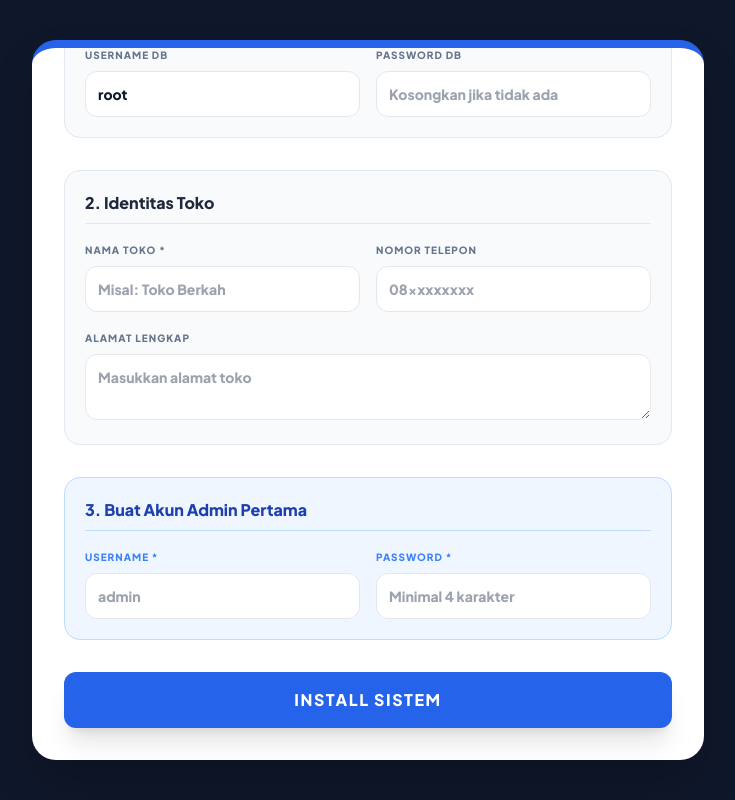
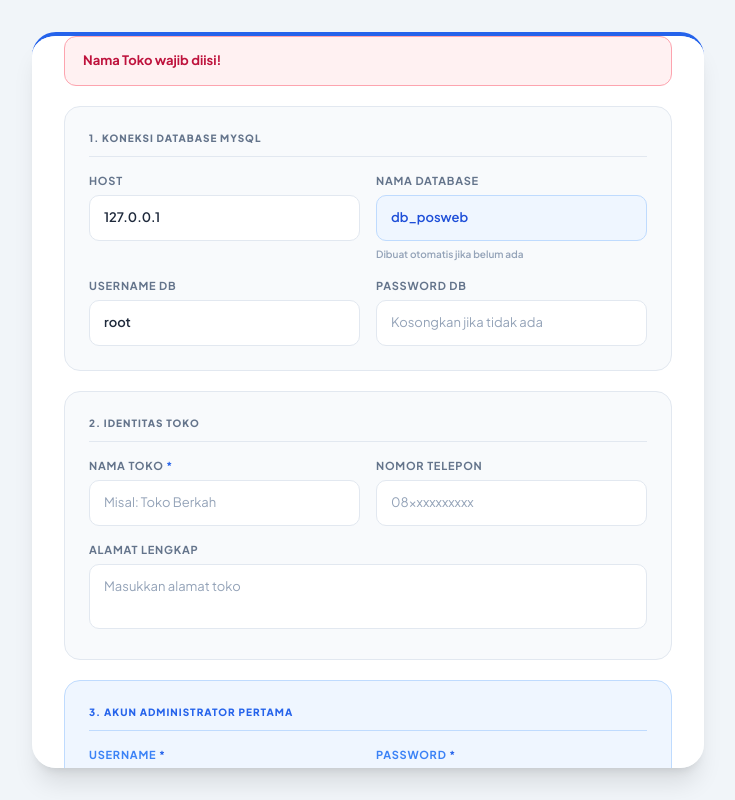
Before and after one commit to monologstorycom-pixel/poin-of-sale-by-rsby, a website: page public/setup/index.html in a window 1280 px wide. Both pictures are taken after a click on the button "INSTALL SISTEM". Shown: the whole page, without its empty margins (272-1007 px from the left). Drawn offline with nearby package versions, Linux system fonts and the light colour scheme.

Commit message:
Update index.html

```diff
--- a/public/setup/index.html
+++ b/public/setup/index.html
@@ -5,122 +5,216 @@
     <meta name="viewport" content="width=device-width, initial-scale=1.0">
     <title>Instalasi POSweb by Rsby</title>
     <script src="https://cdn.tailwindcss.com"></script>
-    <link href="https://fonts.googleapis.com/css2?family=Plus+Jakarta+Sans:wght@400;600;800&display=swap" rel="stylesheet">
+    <link href="https://fonts.googleapis.com/css2?family=Plus+Jakarta+Sans:wght@400;600;700;800&display=swap" rel="stylesheet">
     <style>
         body { font-family: 'Plus Jakarta Sans', sans-serif; }
         .custom-scroll::-webkit-scrollbar { width: 6px; }
         .custom-scroll::-webkit-scrollbar-thumb { background: #cbd5e1; border-radius: 10px; }
+
+        .input-field {
+            width: 100%;
+            padding: 12px 14px;
+            background: #ffffff;
+            border: 1.5px solid #e2e8f0;
+            border-radius: 10px;
+            font-family: 'Plus Jakarta Sans', sans-serif;
+            font-size: 13px;
+            font-weight: 600;
+            color: #1e293b;
+            outline: none;
+            transition: border-color 0.2s, box-shadow 0.2s;
+        }
+        .input-field:focus { border-color: #2563eb; box-shadow: 0 0 0 3px rgba(37,99,235,0.1); }
+        .input-field::placeholder { color: #94a3b8; font-weight: 500; }
+        .input-highlight { background: #eff6ff; border-color: #bfdbfe; color: #1d4ed8; }
+        .input-highlight:focus { border-color: #2563eb; box-shadow: 0 0 0 3px rgba(37,99,235,0.12); }
+
+        .section-box { background: #f8fafc; border: 1px solid #e2e8f0; border-radius: 16px; padding: 24px; }
+        .section-label { font-size: 10px; font-weight: 800; letter-spacing: 0.1em; text-transform: uppercase; color: #64748b; margin-bottom: 16px; padding-bottom: 10px; border-bottom: 1px solid #e2e8f0; }
+        .field-label { display: block; font-size: 11px; font-weight: 700; color: #64748b; text-transform: uppercase; letter-spacing: 0.07em; margin-bottom: 6px; }
+
+        .btn-install { width: 100%; padding: 16px; background: #1e293b; color: #fff; border: none; border-radius: 12px; font-family: 'Plus Jakarta Sans', sans-serif; font-size: 14px; font-weight: 800; letter-spacing: 0.06em; text-transform: uppercase; cursor: pointer; transition: background 0.2s, transform 0.1s, box-shadow 0.2s; box-shadow: 0 4px 12px rgba(30,41,59,0.25); }
+        .btn-install:hover:not(:disabled) { background: #0f172a; box-shadow: 0 6px 20px rgba(30,41,59,0.35); }
+        .btn-install:active:not(:disabled) { transform: scale(0.99); }
+        .btn-install:disabled { opacity: 0.6; cursor: not-allowed; }
+
+        .alert-box { display: none; padding: 14px 18px; border-radius: 12px; font-size: 13px; font-weight: 700; margin-bottom: 20px; }
+        .alert-box.show { display: block; }
+        .alert-box.success { background: #f0fdf4; border: 1px solid #86efac; color: #15803d; }
+        .alert-box.error   { background: #fff1f2; border: 1px solid #fda4af; color: #be123c; }
+
+        .copyright-bar { margin-top: 4px; padding: 12px 20px; background: #f1f5f9; border: 1px solid #e2e8f0; border-radius: 12px; text-align: center; }
+        .copyright-text { font-size: 11px; font-weight: 700; color: #94a3b8; letter-spacing: 0.04em; user-select: none; }
+        #__wm { position: absolute; left: -9999px; top: -9999px; opacity: 0; pointer-events: none; font-size: 1px; color: transparent; }
     </style>
 </head>
-<body class="bg-slate-900 text-slate-100 min-h-screen flex items-center justify-center p-4">
+<body class="bg-slate-100 text-slate-900 min-h-screen flex items-center justify-center p-4">
 
-    <div class="bg-white text-slate-900 p-6 md:p-8 rounded-3xl shadow-2xl w-full max-w-2xl border-t-8 border-blue-600 max-h-[90vh] overflow-y-auto custom-scroll">
-        <div class="text-center mb-8 mt-2">
-            <h1 class="text-3xl font-extrabold tracking-tight mb-2">POSweb <span class="text-blue-600">Installer</span></h1>
-            <p class="text-slate-500 text-sm font-semibold">Setup Database, Profil Toko & Akun Admin</p>
+    <span id="__wm" aria-hidden="true"></span>
+
+    <div class="bg-white rounded-3xl shadow-xl w-full max-w-2xl border-t-4 border-blue-600 max-h-[92vh] overflow-y-auto custom-scroll">
+
+        <div class="px-8 pt-8 pb-6 border-b border-slate-100">
+            <div class="flex items-center justify-between mb-1">
+                <h1 class="text-2xl font-extrabold tracking-tight">POSweb <span class="text-blue-600">by Rsby</span></h1>
+                <span class="bg-blue-50 text-blue-600 border border-blue-200 text-[10px] font-black px-3 py-1 rounded-full uppercase tracking-widest">v1.0</span>
+            </div>
+            <p class="text-slate-500 text-sm font-semibold">Setup Database &bull; Profil Toko &bull; Akun Admin</p>
         </div>
 
-        <div id="alertBox" class="hidden mb-6 p-4 rounded-xl font-bold text-sm text-center"></div>
+        <div class="px-8 py-6 space-y-5">
 
-        <div class="space-y-8">
-            <div class="bg-slate-50 p-5 rounded-2xl border border-slate-200">
-                <h3 class="font-black text-slate-800 mb-4 border-b pb-2">1. Koneksi Database MySQL</h3>
-                <div class="grid grid-cols-1 md:grid-cols-2 gap-4 text-sm font-bold">
-                    <div><label class="block text-slate-500 uppercase text-[10px] tracking-widest mb-1.5">Host</label><input type="text" id="dbHost" value="127.0.0.1" class="w-full p-3 bg-white border rounded-xl outline-none focus:ring-2 focus:ring-blue-500"></div>
-                    <div><label class="block text-slate-500 uppercase text-[10px] tracking-widest mb-1.5">Nama Database</label><input type="text" id="dbName" value="db_posweb" class="w-full p-3 bg-blue-50 border border-blue-200 text-blue-700 rounded-xl outline-none focus:ring-2 focus:ring-blue-500"></div>
-                    <div><label class="block text-slate-500 uppercase text-[10px] tracking-widest mb-1.5">Username DB</label><input type="text" id="dbUser" value="root" class="w-full p-3 bg-white border rounded-xl outline-none focus:ring-2 focus:ring-blue-500"></div>
-                    <div><label class="block text-slate-500 uppercase text-[10px] tracking-widest mb-1.5">Password DB</label><input type="password" id="dbPass" placeholder="Kosongkan jika tidak ada" class="w-full p-3 bg-white border rounded-xl outline-none focus:ring-2 focus:ring-blue-500"></div>
+            <div class="alert-box" id="alertBox"><span id="alertText"></span></div>
+
+            <div class="section-box">
+                <div class="section-label">1. Koneksi Database MySQL</div>
+                <div class="grid grid-cols-2 gap-4">
+                    <div>
+                        <label class="field-label">Host</label>
+                        <input type="text" id="dbHost" value="127.0.0.1" placeholder="127.0.0.1" class="input-field">
+                    </div>
+                    <div>
+                        <label class="field-label">Nama Database</label>
+                        <input type="text" id="dbName" value="db_posweb" placeholder="db_posweb" class="input-field input-highlight">
+                        <p class="text-[10px] text-slate-400 font-semibold mt-1.5">Dibuat otomatis jika belum ada</p>
+                    </div>
+                    <div>
+                        <label class="field-label">Username DB</label>
+                        <input type="text" id="dbUser" value="root" placeholder="root" class="input-field">
+                    </div>
+                    <div>
+                        <label class="field-label">Password DB</label>
+                        <input type="password" id="dbPass" placeholder="Kosongkan jika tidak ada" class="input-field">
+                    </div>
+                </div>
+
+            </div>
+
+            <div class="section-box">
+                <div class="section-label">2. Identitas Toko</div>
+                <div class="space-y-4">
+                    <div class="grid grid-cols-2 gap-4">
+                        <div>
+                            <label class="field-label">Nama Toko <span class="text-blue-600">*</span></label>
+                            <input type="text" id="tokoNama" placeholder="Misal: Toko Berkah" class="input-field">
+                        </div>
+                        <div>
+                            <label class="field-label">Nomor Telepon</label>
+                            <input type="text" id="tokoTelp" placeholder="08xxxxxxxxxx" class="input-field">
+                        </div>
+                    </div>
+                    <div>
+                        <label class="field-label">Alamat Lengkap</label>
+                        <textarea id="tokoAlamat" rows="2" placeholder="Masukkan alamat toko" class="input-field" style="resize:none;"></textarea>
+                    </div>
                 </div>
             </div>
 
-            <div class="bg-slate-50 p-5 rounded-2xl border border-slate-200">
-                <h3 class="font-black text-slate-800 mb-4 border-b pb-2">2. Identitas Toko</h3>
-                <div class="space-y-4 text-sm font-bold">
-                    <div class="grid grid-cols-1 md:grid-cols-2 gap-4">
-                        <div><label class="block text-slate-500 uppercase text-[10px] tracking-widest mb-1.5">Nama Toko *</label><input type="text" id="tokoNama" placeholder="Misal: Toko Berkah" class="w-full p-3 bg-white border rounded-xl outline-none focus:ring-2 focus:ring-blue-500"></div>
-                        <div><label class="block text-slate-500 uppercase text-[10px] tracking-widest mb-1.5">Nomor Telepon</label><input type="text" id="tokoTelp" placeholder="08xxxxxxxx" class="w-full p-3 bg-white border rounded-xl outline-none focus:ring-2 focus:ring-blue-500"></div>
+            <div class="section-box" style="background:#eff6ff; border-color:#bfdbfe;">
+                <div class="section-label" style="color:#2563eb; border-color:#bfdbfe;">3. Akun Administrator Pertama</div>
+                <div class="grid grid-cols-2 gap-4">
+                    <div>
+                        <label class="field-label" style="color:#3b82f6;">Username <span class="text-blue-600">*</span></label>
+                        <input type="text" id="ownerUser" placeholder="admin" class="input-field" autocomplete="new-password">
                     </div>
-                    <div><label class="block text-slate-500 uppercase text-[10px] tracking-widest mb-1.5">Alamat Lengkap</label><textarea id="tokoAlamat" rows="2" placeholder="Masukkan alamat toko" class="w-full p-3 bg-white border rounded-xl outline-none focus:ring-2 focus:ring-blue-500"></textarea></div>
+                    <div>
+                        <label class="field-label" style="color:#3b82f6;">Password <span class="text-blue-600">*</span></label>
+                        <input type="password" id="ownerPass" placeholder="Minimal 4 karakter" class="input-field" autocomplete="new-password">
+                    </div>
                 </div>
+                <p class="text-[11px] text-blue-500 font-bold mt-3">Akun ini otomatis mendapat semua hak akses (Super Admin)</p>
             </div>
 
-            <div class="bg-blue-50 p-5 rounded-2xl border border-blue-200">
-                <h3 class="font-black text-blue-800 mb-4 border-b border-blue-200 pb-2">3. Buat Akun Admin Pertama</h3>
-                <div class="grid grid-cols-1 md:grid-cols-2 gap-4 text-sm font-bold">
-                    <div><label class="block text-blue-500 uppercase text-[10px] tracking-widest mb-1.5">Username *</label><input type="text" id="ownerUser" placeholder="admin" class="w-full p-3 bg-white border rounded-xl outline-none focus:ring-2 focus:ring-blue-500"></div>
-                    <div><label class="block text-blue-500 uppercase text-[10px] tracking-widest mb-1.5">Password *</label><input type="password" id="ownerPass" placeholder="Minimal 4 karakter" class="w-full p-3 bg-white border rounded-xl outline-none focus:ring-2 focus:ring-blue-500"></div>
-                </div>
+            <button class="btn-install" id="btnInstall" onclick="prosesInstalasi()">Install Sistem</button>
+
+        </div>
+
+        <div class="px-8 pb-8">
+            <div class="copyright-bar">
+                <p class="copyright-text" id="__cpt"></p>
             </div>
         </div>
 
-        <button id="btnInstall" onclick="prosesInstalasi()" class="w-full bg-blue-600 text-white py-4 mt-8 rounded-xl font-black uppercase tracking-widest hover:bg-blue-700 shadow-xl active:scale-95 transition">
-            Install Sistem
-        </button>
     </div>
 
     <script>
+        (function() {
+            var plain = '2026 POSweb by Rsby | Hak cipta dilindungi undang-undang';
+            var K = 0x3F;
+            var encoded = [];
+            for (var i = 0; i < plain.length; i++) encoded.push(plain.charCodeAt(i) ^ K);
+            var result = encoded.map(function(b){ return String.fromCharCode(b ^ K); }).join('');
+
+            var el = document.getElementById('__cpt');
+            var wm = document.getElementById('__wm');
+
+            function inject() {
+                if (el) el.textContent = result;
+                if (wm) wm.setAttribute('data-c', btoa(unescape(encodeURIComponent(result))));
+            }
+            inject();
+
+            var obs = new MutationObserver(function() {
+                if (el && el.textContent !== result) inject();
+                if (wm && wm.getAttribute('data-c') !== btoa(unescape(encodeURIComponent(result)))) inject();
+            });
+            if (el) obs.observe(el, { childList: true, characterData: true, subtree: true });
+            if (wm) obs.observe(wm, { attributes: true });
+        })();
+
+        function showAlert(msg, type) {
+            var box = document.getElementById('alertBox');
+            document.getElementById('alertText').textContent = msg;
+            box.className = 'alert-box show ' + type;
+            box.scrollIntoView({ behavior: 'smooth', block: 'nearest' });
+        }
+        function hideAlert() { document.getElementById('alertBox').className = 'alert-box'; }
+
         async function prosesInstalasi() {
-            const btn = document.getElementById('btnInstall');
-            const alert = document.getElementById('alertBox');
-
-            const data = {
-                dbHost: document.getElementById('dbHost').value,
-                dbUser: document.getElementById('dbUser').value,
-                dbPass: document.getElementById('dbPass').value,
-                dbName: document.getElementById('dbName').value,
-                tokoNama: document.getElementById('tokoNama').value,
-                tokoAlamat: document.getElementById('tokoAlamat').value,
-                tokoTelp: document.getElementById('tokoTelp').value,
-                ownerUser: document.getElementById('ownerUser').value,
-                ownerPass: document.getElementById('ownerPass').value
+            hideAlert();
+            var data = {
+                dbHost:     document.getElementById('dbHost').value.trim(),
+                dbUser:     document.getElementById('dbUser').value.trim(),
+                dbPass:     document.getElementById('dbPass').value,
+                dbName:     document.getElementById('dbName').value.trim(),
+                tokoNama:   document.getElementById('tokoNama').value.trim(),
+                tokoAlamat: document.getElementById('tokoAlamat').value.trim(),
+                tokoTelp:   document.getElementById('tokoTelp').value.trim(),
+                ownerUser:  document.getElementById('ownerUser').value.trim(),
+                ownerPass:  document.getElementById('ownerPass').value.trim()
             };
 
-            if(!data.tokoNama || !data.ownerUser || !data.ownerPass) {
-                alert.className = "mb-6 p-4 rounded-xl font-bold text-sm text-center bg-red-100 text-red-700 border border-red-200";
-                alert.innerText = "Error: Nama Toko, Username, dan Password WAJIB diisi!";
-                alert.classList.remove('hidden');
-                return;
-            }
+            if (!data.tokoNama)                               return showAlert('Nama Toko wajib diisi!', 'error');
+            if (!data.ownerUser)                              return showAlert('Username admin wajib diisi!', 'error');
+            if (!data.ownerPass || data.ownerPass.length < 4) return showAlert('Password minimal 4 karakter!', 'error');
 
-            btn.innerText = "MEMPROSES...";
+            var btn = document.getElementById('btnInstall');
+            btn.textContent = 'MEMPROSES...';
             btn.disabled = true;
-            btn.classList.add('opacity-50');
 
             try {
-                const res = await fetch('/api/setup', {
-                    method: 'POST',
-                    headers: { 'Content-Type': 'application/json' },
-                    body: JSON.stringify(data)
-                });
-
-                const response = await res.json();
-
-                if(res.ok) {
-                    alert.className = "mb-6 p-4 rounded-xl font-bold text-sm text-center bg-green-100 text-green-700 border border-green-200";
-                    alert.innerText = "Instalasi Sukses! Sedang mengalihkan...";
-                    alert.classList.remove('hidden');
-
-                    // PAKSA HAPUS CACHE JAVASCRIPT BROWSER SUPAYA NGGAK NYANGKUT
+                var res    = await fetch('/api/setup', { method: 'POST', headers: { 'Content-Type': 'application/json' }, body: JSON.stringify(data) });
+                var result = await res.json();
+                if (res.ok) {
+                    showAlert('Instalasi berhasil! Mengalihkan ke halaman login...', 'success');
+                    btn.textContent = 'INSTALASI SELESAI';
                     localStorage.clear();
-
-                    setTimeout(() => window.location.href = '/', 1500);
+                    setTimeout(function() { window.location.href = '/'; }, 1800);
                 } else {
-                    alert.className = "mb-6 p-4 rounded-xl font-bold text-sm text-center bg-red-100 text-red-700 border border-red-200";
-                    alert.innerText = response.pesan;
-                    alert.classList.remove('hidden');
-                    btn.innerText = "INSTALL SISTEM";
+                    showAlert(result.pesan || 'Terjadi kesalahan. Periksa kembali konfigurasi.', 'error');
+                    btn.textContent = 'Install Sistem';
                     btn.disabled = false;
-                    btn.classList.remove('opacity-50');
                 }
             } catch (err) {
-                alert.className = "mb-6 p-4 rounded-xl font-bold text-sm text-center bg-red-100 text-red-700 border border-red-200";
-                alert.innerText = "Server tidak merespons.";
-                alert.classList.remove('hidden');
-                btn.innerText = "INSTALL SISTEM";
+                showAlert('Server tidak merespons. Pastikan server.js sudah berjalan.', 'error');
+                btn.textContent = 'Install Sistem';
                 btn.disabled = false;
-                btn.classList.remove('opacity-50');
             }
         }
+
+        document.addEventListener('keydown', function(e) {
+            if (e.key === 'Enter' && document.activeElement.tagName !== 'TEXTAREA') prosesInstalasi();
+        });
     </script>
 </body>
 </html>
```
